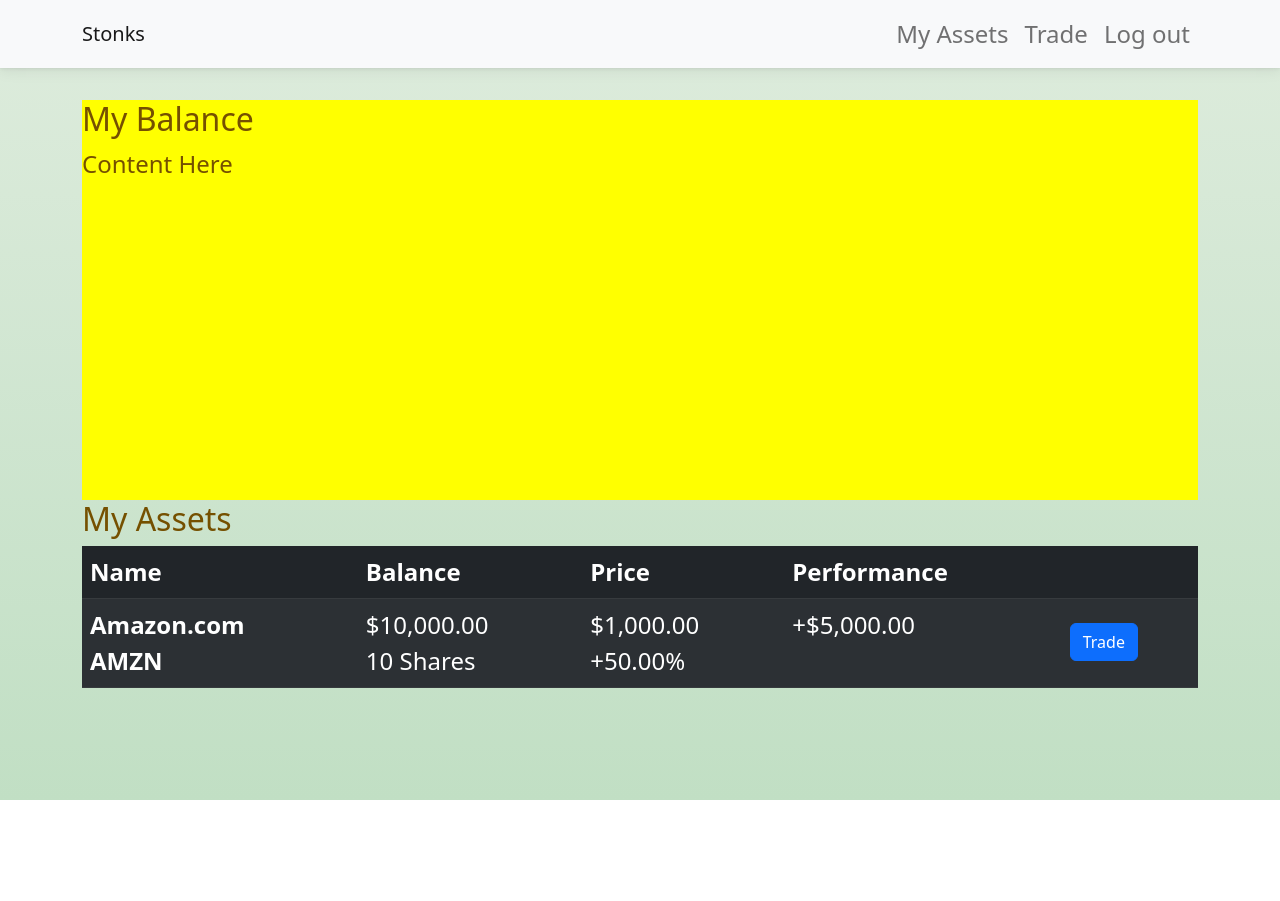
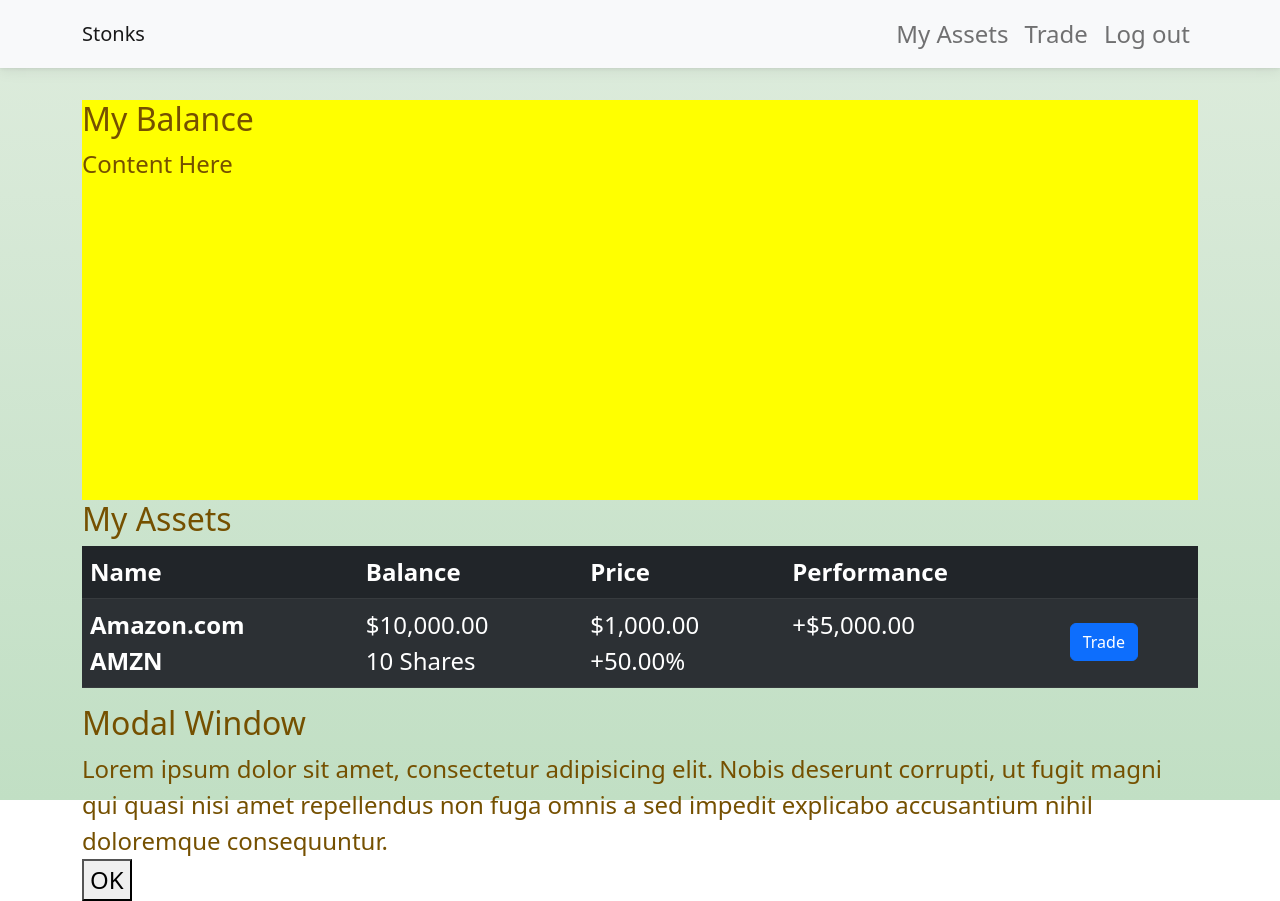
Before and after one commit to VirtualVasquez/Fantasy-Trading, a React (Create React App) app in the folder client/: page /home in a window 1280 px wide. Both pictures are taken after a click on the button "Trade". Before the commit the page ends 800 px from the top, so only its background shows below. Built offline with nearby package versions, Linux system fonts and the light colour scheme.

Commit message:
base logic to toggle modal implemented on homepage. setModalContents hook will help with dynamically populating data in modal

```diff
--- a/client/src/modules/HomePage/HoldingsTable/HoldingsRow.js
+++ b/client/src/modules/HomePage/HoldingsTable/HoldingsRow.js
@@ -34,7 +34,10 @@ const HoldingsRow = props => {
                 +$5,000.00
             </td>
             <td className="trade-cell">
-                <button className="btn btn-primary">
+                <button
+                    className="btn btn-primary"
+                    onClick={props.toggleModal}
+                >
                     Trade
                 </button>
             </td>
--- a/client/src/modules/HomePage/HoldingsTable/index.js
+++ b/client/src/modules/HomePage/HoldingsTable/index.js
@@ -21,7 +21,9 @@ const HoldingsTable = props => {
                     </tr>
                 </thead>
                 <tbody>
-                    <HoldingsRow />
+                    <HoldingsRow
+                        toggleModal={props.toggleModal}setModalContents={props.setModalContents}
+                    />
                 </tbody>
             </table>
         </div>
--- a/client/src/modules/HomePage/index.js
+++ b/client/src/modules/HomePage/index.js
@@ -2,8 +2,24 @@ import React, {useEffect, useState } from 'react';
 import './HomePage.scss';
 import BalanceSummary from './BalanceSummary.js';
 import HoldingsTable from './HoldingsTable/index.js';
+import Modal from '../common/Modal';
 
 const HomePage = props => {
+
+    const[ showModal, setShowModal]  = useState(false);
+    const[ modalContents, setModalContents] = useState(null);
+
+    const toggleModal = (e) => {
+        console.log(showModal)
+        e.preventDefault();
+        if(showModal){
+            setShowModal(false);
+        } else {
+            setShowModal(true);
+        }
+
+    }
+
     return (
         <div className='container home-page'>
             <div className='row'>
@@ -11,10 +27,14 @@ const HomePage = props => {
                     <BalanceSummary />
                 </div>
                 <div className='col-12'>
-                    <HoldingsTable />
+                    <HoldingsTable
+                        toggleModal={toggleModal}
+                        setModalContents={setModalContents}
+                    />
                 </div>
+                {showModal ? <Modal /> : null}
+
             </div>
-
         </div>
     )
 }
--- a/client/src/modules/common/Modal/index.js
+++ b/client/src/modules/common/Modal/index.js
@@ -1,11 +1,15 @@
 import React from 'react';
-
+import './Modal.scss';
 
 const Modal = props => {
     return(
-        <div className="modal">
-
+    <div className="modal-div" id="modal">
+        <h2>Modal Window</h2>
+        <div className="content">Lorem ipsum dolor sit amet, consectetur adipisicing elit. Nobis deserunt corrupti, ut fugit magni qui quasi nisi amet repellendus non fuga omnis a sed impedit explicabo accusantium nihil doloremque consequuntur.</div>
+        <div className="actions">
+            <button className="toggle-button">OK</button>
         </div>
+    </div>
     )
 }
 
```
Also changed, not shown: client/src/modules/common/Modal/Modal.scss (added).
